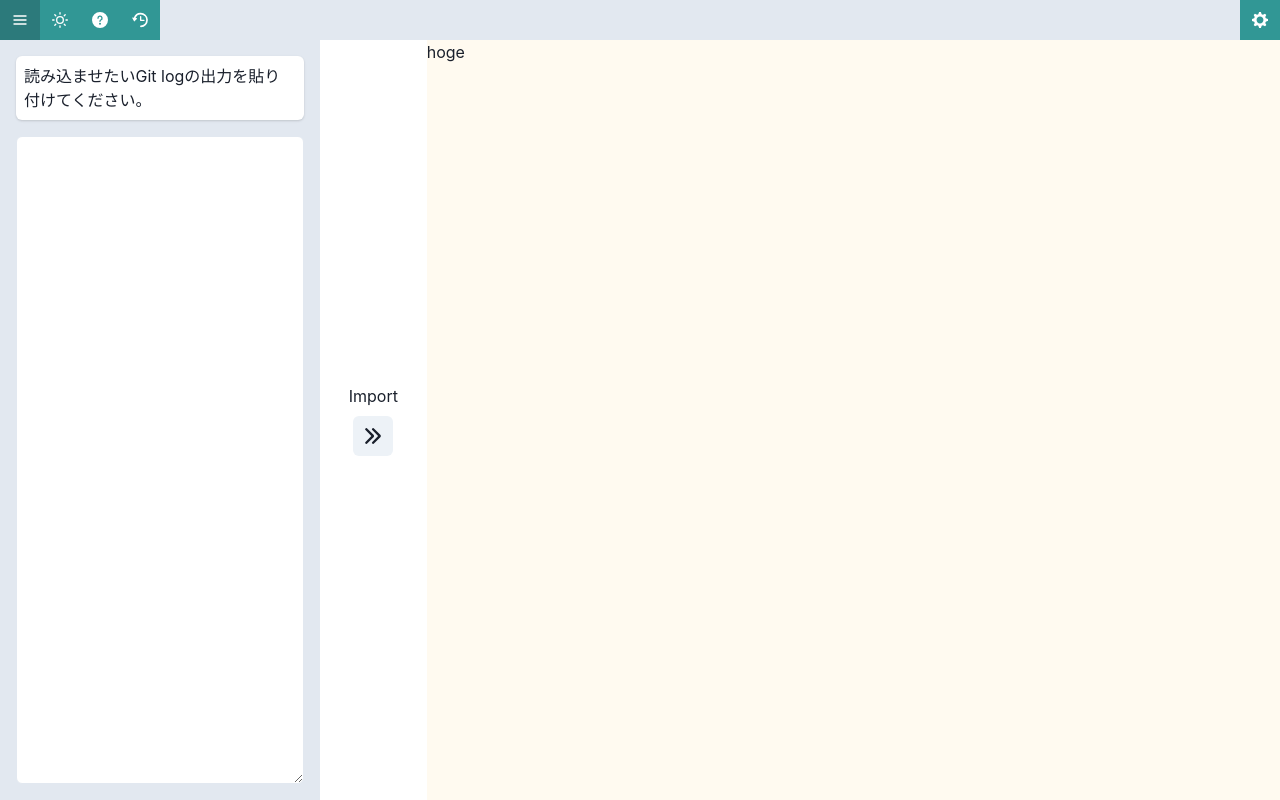
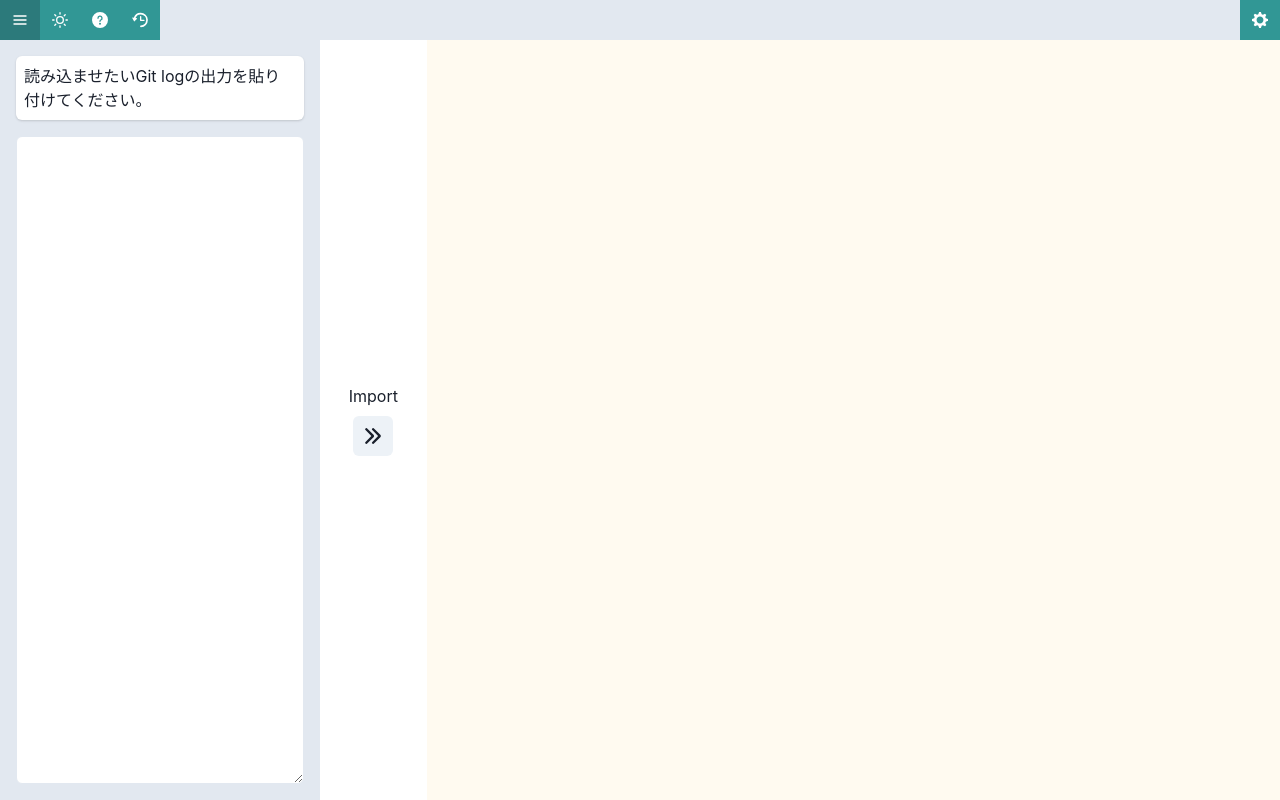
Before and after one commit to Pregum/git-command-generator, a Next.js app: page / in a window 1280 px wide. Built offline with nearby package versions, Linux system fonts and the light colour scheme.

Commit message:
update: react-js-diagram を追加

```diff
--- a/package.json
+++ b/package.json
@@ -25,6 +25,7 @@
     "next": "13.1.6",
     "react": "18.2.0",
     "react-dom": "18.2.0",
+    "react-js-diagrams": "^3.1.3",
     "typescript": "4.9.5"
   },
   "devDependencies": {
--- a/src/components/page/Home/Home.tsx
+++ b/src/components/page/Home/Home.tsx
@@ -2,6 +2,7 @@ import { CommitHistoryImportButton } from '@/components/model/commitHistory/Comm
 import { MyHeader } from '@/components/ui/MyHeader'
 import {
   Box,
+  Center,
   Flex,
   Grid,
 } from '@chakra-ui/react'
@@ -25,7 +26,8 @@ export const Home: React.FC<Props> = ({ children }) => {
 
         <Grid flex={8}>
           <Box bg='orange.50' h='100%'>
-            hoge
+            <Center>
+            </Center>
           </Box>
         </Grid>
       </Flex>
```
Also changed, not shown: 1 other file (tests, documents, lock files or other folders).
